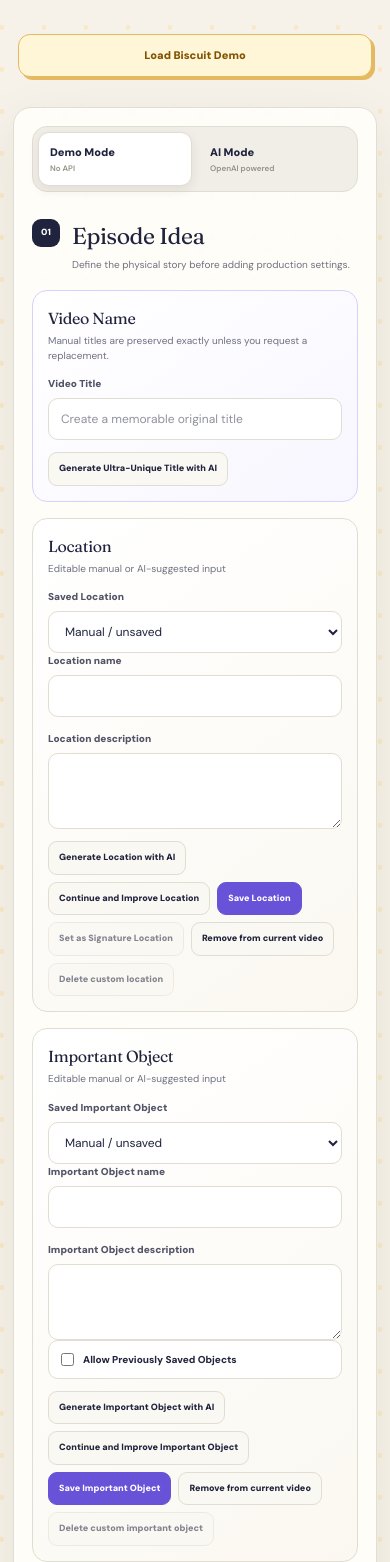
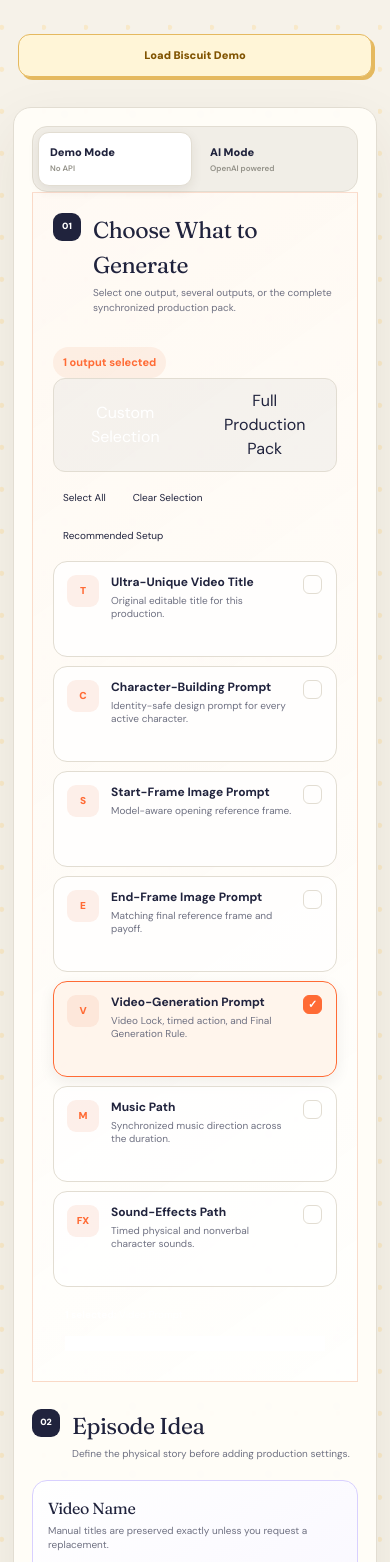
Before and after one commit to saifalrikaby1-png/slapstick-prompt-pack, a Next.js app: page / in a window 390 px wide. Shown: the part 438-2000 px from the top of the page. Built offline with nearby package versions, Linux system fonts and the light colour scheme.

Commit message:
Move output selection to a compact professional first step

```diff
--- a/app/globals.css
+++ b/app/globals.css
@@ -328,15 +328,45 @@ footer span { margin: 0 8px; color: var(--orange); }
 @media (prefers-reduced-motion: reduce) {
   * { scroll-behavior: auto !important; transition: none !important; }
 }
-.generate-section .selectable-generate + .generate-button { display: none; }
 .output-actions button:last-child { display: none; }
-.dynamic-word-button { margin: 0 0 18px auto; }
-.selection-grid { display: grid; grid-template-columns: repeat(2, minmax(0, 1fr)); gap: 12px; }
-.selection-card { display: flex; gap: 12px; padding: 16px; border: 1px solid var(--line); border-radius: 16px; cursor: pointer; background: rgba(255,255,255,.55); }
-.selection-card.selected { border-color: #ff7a45; box-shadow: 0 0 0 2px rgba(255,122,69,.12); }
-.selection-card span { display: grid; gap: 5px; }
-.selection-card small, .selection-card em { color: var(--muted); font-style: normal; }
-.selection-card em { color: #b34d22; font-weight: 700; }
-.selection-card.full-pack { grid-column: 1 / -1; }
-.sync-note { margin-top: 14px; color: var(--muted); }
-@media (max-width: 720px) { .selection-grid { grid-template-columns: 1fr; } .selection-card.full-pack { grid-column: auto; } }
+.dynamic-word-button, .change-output-button { margin: 0 0 18px 10px; float: right; }
+.compact-selector { padding: 20px; border: 1px solid rgba(232, 112, 54, .24); background: linear-gradient(145deg, rgba(255,248,242,.82), rgba(255,255,255,.76)); }
+.selector-header { display: flex; align-items: flex-start; justify-content: space-between; gap: 20px; }
+.selector-header .section-heading { margin-bottom: 12px; }
+.selected-count { padding: 7px 10px; border-radius: 999px; color: var(--orange); background: rgba(232,112,54,.09); font-size: 11px; white-space: nowrap; }
+.selection-mode { display: inline-grid; grid-template-columns: 1fr 1fr; gap: 3px; padding: 3px; margin-bottom: 10px; border: 1px solid var(--line); border-radius: 12px; background: rgba(20,31,48,.04); }
+.selection-mode button { min-height: 34px; padding: 7px 14px; border: 0; background: transparent; box-shadow: none; }
+.selection-mode button.active { color: white; background: var(--navy); }
+.selector-toolbar { display: flex; flex-wrap: wrap; gap: 7px; margin-bottom: 10px; }
+.selector-toolbar button { min-height: 31px; padding: 6px 10px; font-size: 10px; }
+.selection-grid { display: grid; grid-template-columns: repeat(auto-fit, minmax(220px, 1fr)); gap: 9px; }
+.selection-card { position: relative; min-height: 96px; display: grid; grid-template-columns: 34px 1fr 20px; align-items: start; gap: 10px; padding: 13px; border: 1px solid var(--line); border-radius: 14px; cursor: pointer; background: rgba(255,255,255,.78); transition: border-color .15s ease, box-shadow .15s ease, background .15s ease; }
+.selection-card:hover { border-color: rgba(232,112,54,.55); background: white; }
+.selection-card:focus-within { outline: 3px solid rgba(232,112,54,.24); outline-offset: 2px; }
+.selection-card.selected { border-color: var(--orange); background: rgba(255,244,235,.88); box-shadow: 0 5px 15px rgba(40,30,20,.07); }
+.selection-card input { position: absolute; opacity: 0; pointer-events: none; }
+.output-icon { width: 32px; height: 32px; display: grid; place-items: center; border-radius: 9px; color: var(--orange); background: rgba(232,112,54,.1); font-size: 10px; font-weight: 900; }
+.choice-copy { display: grid; gap: 4px; }
+.choice-copy strong { color: var(--navy); font-size: 12px; line-height: 1.25; }
+.selection-card small, .selection-card em { color: var(--muted); font-size: 10px; line-height: 1.35; font-style: normal; }
+.selection-card em { color: #a94d24; font-weight: 800; }
+.check-indicator { width: 19px; height: 19px; display: grid; place-items: center; border: 1px solid var(--line); border-radius: 6px; color: white; font-size: 11px; font-weight: 900; }
+.selection-card.selected .check-indicator { border-color: var(--orange); background: var(--orange); }
+.full-pack-panel { display: grid; grid-template-columns: 38px 1fr auto; gap: 12px; align-items: center; min-height: 102px; padding: 14px; border: 1px solid var(--orange); border-radius: 14px; background: rgba(255,244,235,.88); }
+.full-pack-panel p { margin: 3px 0 8px; color: var(--muted); font-size: 10px; }
+.included-chips { display: flex; flex-wrap: wrap; gap: 5px; }
+.included-chips span { padding: 4px 7px; border-radius: 999px; background: white; color: var(--navy); font-size: 9px; font-weight: 800; }
+.selection-summary { display: flex; align-items: center; justify-content: space-between; gap: 14px; margin-top: 10px; padding: 10px 12px; border-radius: 12px; background: var(--navy); color: white; font-size: 10px; }
+.selection-summary > div { min-width: 0; overflow: hidden; text-overflow: ellipsis; white-space: nowrap; }
+.selection-summary button { flex: 0 0 auto; color: var(--navy); background: white; }
+.selection-warning { color: #ffd4c1; }
+@media (max-width: 720px) {
+  .selector-header, .selection-summary { align-items: stretch; flex-direction: column; }
+  .selected-count { align-self: flex-start; }
+  .selection-mode { display: grid; width: 100%; }
+  .selection-grid { grid-template-columns: 1fr; }
+  .selection-summary > div { white-space: normal; }
+  .selection-summary button { width: 100%; }
+  .full-pack-panel { grid-template-columns: 34px 1fr; }
+  .full-pack-panel > button { grid-column: 1 / -1; width: 100%; }
+}
--- a/app/page.tsx
+++ b/app/page.tsx
@@ -53,18 +53,20 @@ const STORAGE = {
   packs: "slapstick-saved-packs",
   form: "slapstick-current-setup",
   creative: CREATIVE_LIBRARY_STORAGE_KEY,
+  outputSelection: "slapstick-output-selection",
 };
 
 const roles: CharacterRole[] = ["Hero", "Companion", "Enemy"];
-
-const outputChoices: Array<{ id: RequestedOutput; title: string; description: string }> = [
-  { id: "videoTitle", title: "Ultra-Unique Video Title", description: "An editable original title based on the active production setup." },
-  { id: "characterBuildingPrompt", title: "Character-Building Prompt", description: "One identity-safe character section for every active character." },
-  { id: "startFramePrompt", title: "Start-Frame Image Prompt", description: "A model-aware opening reference-frame prompt." },
-  { id: "endFramePrompt", title: "End-Frame Image Prompt", description: "A model-aware final reference-frame prompt." },
-  { id: "videoPrompt", title: "Video-Generation Prompt", description: "Video Lock, second-by-second action, and Final Generation Rule." },
-  { id: "musicPath", title: "Music Path", description: "Synchronized music guidance for the selected duration and tones." },
-  { id: "soundEffects", title: "Sound-Effects Path", description: "Timed physical and nonverbal character sounds with exact ownership." },
+type OutputSelectionMode = "custom" | "fullPack";
+
+const outputChoices: Array<{ id: RequestedOutput; icon: string; title: string; short: string; description: string }> = [
+  { id: "videoTitle", icon: "T", title: "Ultra-Unique Video Title", short: "Video Title", description: "Original editable title for this production." },
+  { id: "characterBuildingPrompt", icon: "C", title: "Character-Building Prompt", short: "Character Building", description: "Identity-safe design prompt for every active character." },
+  { id: "startFramePrompt", icon: "S", title: "Start-Frame Image Prompt", short: "Start Frame", description: "Model-aware opening reference frame." },
+  { id: "endFramePrompt", icon: "E", title: "End-Frame Image Prompt", short: "End Frame", description: "Matching final reference frame and payoff." },
+  { id: "videoPrompt", icon: "V", title: "Video-Generation Prompt", short: "Video Prompt", description: "Video Lock, timed action, and Final Generation Rule." },
+  { id: "musicPath", icon: "M", title: "Music Path", short: "Music", description: "Synchronized music direction across the duration." },
+  { id: "soundEffects", icon: "FX", title: "Sound-Effects Path", short: "Sound Effects", description: "Timed physical and nonverbal character sounds." },
 ];
 
 const emptyCharacter: CharacterProfile = {
@@ -311,10 +313,10 @@ export default function Home() {
   const [savedPacks, setSavedPacks] = useState<StoredPack[]>([]);
   const [mode, setMode] = useState<GeneratorMode>("demo");
   const [pack, setPack] = useState<ProductionPack | null>(null);
-  const [requestedOutputs, setRequestedOutputs] = useState<RequestedOutput[]>([...requestedOutputValues]);
+  const [requestedOutputs, setRequestedOutputs] = useState<RequestedOutput[]>(["videoPrompt"]);
   const [generatedOutputs, setGeneratedOutputs] = useState<RequestedOutput[]>([]);
-  const [fullPackSelected, setFullPackSelected] = useState(true);
-  const independentSelectionsRef = useRef<RequestedOutput[]>([...requestedOutputValues]);
+  const [selectionMode, setSelectionMode] = useState<OutputSelectionMode>("custom");
+  const independentSelectionsRef = useRef<RequestedOutput[]>(["videoPrompt"]);
   const [legacyPack, setLegacyPack] = useState<LegacySavedPack | null>(null);
   const [isGenerating, setIsGenerating] = useState(false);
   const [isSuggesting, setIsSuggesting] = useState(false);
@@ -356,6 +358,19 @@ export default function Home() {
         .filter((entry): entry is StoredPack => Boolean(entry)));
       const storedCreative = parseCreativeLibrary(localStorage.getItem(STORAGE.creative));
       setCreativeAssets(storedCreative);
+      const storedSelection = safeObject(localStorage.getItem(STORAGE.outputSelection));
+      if (storedSelection) {
+        const storedRequestedOutputs: unknown[] = Array.isArray(storedSelection.requestedOutputs) ? storedSelection.requestedOutputs : [];
+        const valid: RequestedOutput[] = Array.isArray(storedSelection.requestedOutputs)
+          ? [...new Set<RequestedOutput>(storedRequestedOutputs.filter((output: unknown): output is RequestedOutput =>
+              typeof output === "string" && requestedOutputValues.includes(output as RequestedOutput)))]
+          : [];
+        const mode = storedSelection.mode === "fullPack" ? "fullPack" : "custom";
+        const restored = valid.length ? valid : ["videoPrompt"] as RequestedOutput[];
+        independentSelectionsRef.current = restored;
+        setSelectionMode(mode);
+        setRequestedOutputs(mode === "fullPack" ? [...requestedOutputValues] : restored);
+      }
       const signature = storedCreative.find((asset) => asset.kind === "location" && asset.isSignature);
       if (signature && !storedForm) {
         setForm((current) => ({
@@ -390,6 +405,13 @@ export default function Home() {
     if (!hydratedRef.current) return;
     localStorage.setItem(STORAGE.creative, JSON.stringify(creativeAssets));
   }, [creativeAssets]);
+  useEffect(() => {
+    if (!hydratedRef.current) return;
+    localStorage.setItem(STORAGE.outputSelection, JSON.stringify({
+      mode: selectionMode,
+      requestedOutputs: selectionMode === "fullPack" ? independentSelectionsRef.current : requestedOutputs,
+    }));
+  }, [selectionMode, requestedOutputs]);
 
   const activeIds = [...new Set(form.activeCharacterIds)].filter((id) => characters.some((profile) => profile.id === id));
   const productionCharacters = activeIds
@@ -960,13 +982,6 @@ Spoken-word rule: No understandable spoken words unless a spoken voice layer is
   }
 
   function toggleRequestedOutput(output: RequestedOutput) {
-    if (fullPackSelected) {
-      setFullPackSelected(false);
-      const next = requestedOutputValues.filter((item) => item !== output);
-      setRequestedOutputs(next);
-      independentSelectionsRef.current = next;
-      return;
-    }
     setRequestedOutputs((current) => {
       const next = current.includes(output) ? current.filter((item) => item !== output) : [...current, output];
       independentSelectionsRef.current = next;
@@ -974,20 +989,29 @@ Spoken-word rule: No understandable spoken words unless a spoken voice layer is
     });
   }
 
-  function toggleFullPack() {
-    setFullPackSelected((current) => {
-      if (current) {
-        setRequestedOutputs(independentSelectionsRef.current);
-        return false;
-      }
+  function setOutputMode(nextMode: OutputSelectionMode) {
+    if (nextMode === "fullPack") {
       independentSelectionsRef.current = requestedOutputs;
       setRequestedOutputs([...requestedOutputValues]);
-      return true;
-    });
+    } else {
+      setRequestedOutputs(independentSelectionsRef.current.length ? independentSelectionsRef.current : ["videoPrompt"]);
+    }
+    setSelectionMode(nextMode);
+  }
+
+  function setCustomOutputs(outputs: RequestedOutput[]) {
+    const unique = [...new Set(outputs)];
+    independentSelectionsRef.current = unique;
+    setRequestedOutputs(unique);
+  }
+
+  function scrollToEpisodeIdea() {
+    const behavior = window.matchMedia("(prefers-reduced-motion: reduce)").matches ? "auto" : "smooth";
+    document.getElementById("episode-idea")?.scrollIntoView({ behavior, block: "start" });
   }
 
   function generateButtonLabel() {
-    if (fullPackSelected) return "Generate Full Production Pack";
+    if (selectionMode === "fullPack") return "Generate Full Production Pack";
     if (requestedOutputs.length === 0) return "Select at least one output";
     if (requestedOutputs.length > 2) return `Generate ${requestedOutputs.length} Selected Outputs`;
     const pair = requestedOutputs.join(",");
@@ -1125,7 +1149,7 @@ Spoken-word rule: No understandable spoken words unless a spoken voice layer is
     setGeneratedOutputs(saved.generatedOutputs || requestedOutputValues.filter((output) =>
       fieldsForRequestedOutputs([output]).every((field) => Boolean(saved.pack[field]))));
     setRequestedOutputs(saved.requestedOutputs || requestedOutputValues);
-    setFullPackSelected((saved.generatedOutputs || []).length === requestedOutputValues.length);
+    setSelectionMode((saved.generatedOutputs || []).length === requestedOutputValues.length ? "fullPack" : "custom");
     setLegacyPack(null);
     setNotice("Saved pack loaded.");
     window.setTimeout(() => outputRef.current?.scrollIntoView({ behavior: "smooth" }), 80);
@@ -1372,8 +1396,45 @@ Spoken-word rule: No understandable spoken words unless a spoken voice layer is
             <button className={mode === "ai" ? "active" : ""} type="button" onClick={() => setMode("ai")}>AI Mode<small>OpenAI powered</small></button>
           </div>
 
-          <section className="form-section">
-            <div className="section-heading"><span>01</span><div><h2>Episode Idea</h2><p>Define the physical story before adding production settings.</p></div></div>
+          <section className="form-section output-picker compact-selector" id="choose-outputs" aria-labelledby="output-selector-title">
+            <div className="selector-header">
+              <div className="section-heading"><span>01</span><div><h2 id="output-selector-title">Choose What to Generate</h2><p>Select one output, several outputs, or the complete synchronized production pack.</p></div></div>
+              <strong className="selected-count" aria-live="polite">{selectionMode === "fullPack" ? "7 outputs included" : `${requestedOutputs.length} output${requestedOutputs.length === 1 ? "" : "s"} selected`}</strong>
+            </div>
+            <div className="selection-mode" role="group" aria-label="Output selection mode">
+              <button type="button" aria-pressed={selectionMode === "custom"} className={selectionMode === "custom" ? "active" : ""} onClick={() => setOutputMode("custom")}>Custom Selection</button>
+              <button type="button" aria-pressed={selectionMode === "fullPack"} className={selectionMode === "fullPack" ? "active" : ""} onClick={() => setOutputMode("fullPack")}>Full Production Pack</button>
+            </div>
+            {selectionMode === "custom" ? <>
+              <div className="selector-toolbar">
+                <button type="button" onClick={() => setCustomOutputs([...requestedOutputValues])}>Select All</button>
+                <button type="button" onClick={() => setCustomOutputs([])}>Clear Selection</button>
+                <button type="button" onClick={() => setCustomOutputs(["startFramePrompt", "endFramePrompt", "videoPrompt"])}>Recommended Setup</button>
+              </div>
+              <div className="selection-grid">
+                {outputChoices.map((choice) => {
+                  const included = requestedOutputs.includes(choice.id);
+                  return <label className={`selection-card ${included ? "selected" : ""}`} key={choice.id} tabIndex={0} onKeyDown={(event) => { if (event.key === "Enter") { event.preventDefault(); toggleRequestedOutput(choice.id); } }}>
+                    <input type="checkbox" checked={included} onChange={() => toggleRequestedOutput(choice.id)} />
+                    <span className="output-icon" aria-hidden="true">{choice.icon}</span>
+                    <span className="choice-copy"><strong>{choice.title}</strong><small>{choice.description}</small>{generatedOutputs.includes(choice.id) && <em>Already generated · select to regenerate</em>}</span>
+                    <span className="check-indicator" aria-hidden="true">{included ? "✓" : ""}</span>
+                  </label>;
+                })}
+              </div>
+            </> : <div className="full-pack-panel">
+              <span className="output-icon" aria-hidden="true">✓</span>
+              <div><strong>All production outputs included</strong><p>One synchronized generation containing every available output exactly once.</p><div className="included-chips">{outputChoices.map((choice) => <span key={choice.id}>{choice.short}</span>)}</div></div>
+              <button type="button" onClick={() => setOutputMode("custom")}>Customize Outputs</button>
+            </div>}
+            <div className="selection-summary">
+              <div>{requestedOutputs.length ? <><strong>{selectionMode === "fullPack" ? "Full Production Pack:" : `${requestedOutputs.length} selected:`}</strong> {outputChoices.filter((choice) => requestedOutputs.includes(choice.id)).map((choice) => choice.short).join(", ")}</> : <strong className="selection-warning">Select at least one output to continue.</strong>}</div>
+              <button type="button" onClick={scrollToEpisodeIdea}>Continue to Production Setup</button>
+            </div>
+          </section>
+
+          <section className="form-section" id="episode-idea">
+            <div className="section-heading"><span>02</span><div><h2>Episode Idea</h2><p>Define the physical story before adding production settings.</p></div></div>
             <div className="form-grid">
               <article className="creative-editor title-editor wide">
                 <div className="mini-heading"><h3>Video Name</h3><p>Manual titles are preserved exactly unless you request a replacement.</p></div>
@@ -1400,7 +1461,7 @@ Spoken-word rule: No understandable spoken words unless a spoken voice layer is
           </section>
 
           <section className="form-section">
-            <div className="section-heading"><span>02</span><div><h2>Characters</h2><p>Browse the library and explicitly choose who appears in this production.</p></div></div>
+            <div className="section-heading"><span>03</span><div><h2>Characters</h2><p>Browse the library and explicitly choose who appears in this production.</p></div></div>
             <div className="character-block">
               <div className="character-browser-nav">
                 <button type="button" aria-label="Previous character" onClick={() => viewCharacter(characterIndex - 1)}>←</button>
@@ -1429,6 +1490,7 @@ Spoken-word rule: No understandable spoken words unless a spoken voice layer is
               </div></div>
             </div>
 
+            <div className="section-heading remaining-settings"><span>05</span><div><h2>Voice, Music, and Saved Settings</h2><p>Optional narration, synchronized audio, model guidance, presets, and saved productions.</p></div></div>
             <details className="advanced-panel">
               <summary>Character Library import and export <span>+</span></summary>
               <div className="advanced-content">
@@ -1443,7 +1505,7 @@ Spoken-word rule: No understandable spoken words unless a spoken voice layer is
           </section>
 
           <section className="form-section">
-            <div className="section-heading"><span>03</span><div><h2>Production Setup</h2><p>Compact format, model, motion, ratio, voice, music, and sound controls.</p></div></div>
+            <div className="section-heading"><span>04</span><div><h2>Production Setup</h2><p>Compact format, model, motion, ratio, voice, music, and sound controls.</p></div></div>
             <div className="form-grid">
               <label className="field"><span>Publishing platform</span><select value={form.platform} onChange={(event) => update("platform", event.target.value)}>{platforms.map((value) => <option key={value}>{value}</option>)}</select>{form.platform === "Custom" && <input value={form.customPlatform} onChange={(event) => update("customPlatform", event.target.value)} placeholder="Custom platform" />}</label>
               <label className="field"><span>AI video model</span><select value={form.videoModel} onChange={(event) => update("videoModel", event.target.value)}>{videoModels.map((value) => <option key={value}>{value}</option>)}</select>{form.videoModel === "Custom model" && <input value={form.customVideoModel} onChange={(event) => update("customVideoModel", event.target.value)} placeholder="Custom model" />}</label>
@@ -1518,38 +1580,18 @@ Spoken-word rule: No understandable spoken words unless a spoken voice layer is
           {error && <div className="message error" role="alert">{error}</div>}
           {notice && <div className="message success" role="status">{notice}</div>}
 
-          <section className="form-section output-picker" id="choose-outputs">
-            <div className="section-heading"><span>04</span><div><h2>Choose What to Generate</h2><p>Select one output, several outputs, or the complete synchronized pack.</p></div></div>
-            <div className="selection-grid">
-              {outputChoices.map((choice) => {
-                const included = fullPackSelected || requestedOutputs.includes(choice.id);
-                return <label className={`selection-card ${included ? "selected" : ""}`} key={choice.id}>
-                  <input type="checkbox" checked={included} onChange={() => toggleRequestedOutput(choice.id)} />
-                  <span><strong>{choice.title}</strong><small>{choice.description}</small>{generatedOutputs.includes(choice.id) && <em>Already generated · select to regenerate</em>}</span>
-                </label>;
-              })}
-              <label className={`selection-card full-pack ${fullPackSelected ? "selected" : ""}`}>
-                <input type="checkbox" checked={fullPackSelected} onChange={toggleFullPack} />
-                <span><strong>Full Production Pack</strong><small>Creates every available output once as one synchronized bundle.</small></span>
-              </label>
-            </div>
-            {!requestedOutputs.length && <p className="message error">Select at least one output to generate.</p>}
-            {pack && !fullPackSelected && <p className="sync-note">Generating this output separately will use the current production setup and existing generated content as continuity references.</p>}
-            {pack && <button type="button" onClick={() => document.getElementById("choose-outputs")?.scrollIntoView({ behavior: "smooth" })}>Generate More Outputs</button>}
-          </section>
-
           <section className="generate-section">
-            <div><span>04</span><h2>Generate Production Pack</h2><p>Creates the five simplified production outputs with one synchronized internal video schema.</p></div>
+            <div><span>06</span><h2>Generate Selected Outputs</h2><p>Generate only the outputs selected in Step 01.</p></div>
             <button className="generate-button selectable-generate" type="button" disabled={!isReady || !requestedOutputs.length || isGenerating} onClick={generate}>{isGenerating ? "Generating selected outputs…" : `${generateButtonLabel()} →`}</button>
-            <button className="generate-button" type="button" disabled={!isReady || isGenerating} onClick={generate}>{isGenerating ? "Synchronizing production…" : `Generate with ${mode === "demo" ? "Demo Mode" : "AI Mode"} →`}</button>
           </section>
         </section>
 
         <section className="output-panel" ref={outputRef}>
           <div className="output-heading">
-            <div><span className="eyebrow">05 · GENERATED PRODUCTION PACK</span><h2>{pack ? "Ready for production" : legacyPack ? "Legacy pack" : "Your synchronized pack will appear here."}</h2></div>
+            <div><span className="eyebrow">07 · GENERATED OUTPUTS</span><h2>{pack ? "Ready for production" : legacyPack ? "Legacy pack" : "Your selected outputs will appear here."}</h2></div>
             <div className="output-actions"><button type="button" onClick={saveCurrentPack} disabled={!pack}>Save Pack</button><button type="button" disabled={!pack || isDownloading} onClick={downloadWord}>{isDownloading ? "Preparing Full Pack…" : "Download Full Pack as Word"}</button></div>
           </div>
+          {pack && <button className="change-output-button" type="button" onClick={() => document.getElementById("choose-outputs")?.scrollIntoView({ behavior: window.matchMedia("(prefers-reduced-motion: reduce)").matches ? "auto" : "smooth", block: "start" })}>Generate More Outputs</button>}
           {pack && <button className="dynamic-word-button" type="button" disabled={isDownloading} onClick={downloadWord}>{isDownloading ? "Preparing Word document…" : generatedOutputs.length === requestedOutputValues.length ? "Download Full Pack as Word" : "Download Selected Outputs as Word"}</button>}
 
           {!pack && !legacyPack && <div className="empty-output"><span>✦</span><h3>Six clear outputs. One continuous production plan.</h3><p>Complete the episode idea and characters, then generate.</p></div>}
```
Also changed, not shown: 2 other files (tests, documents, lock files or other folders).
